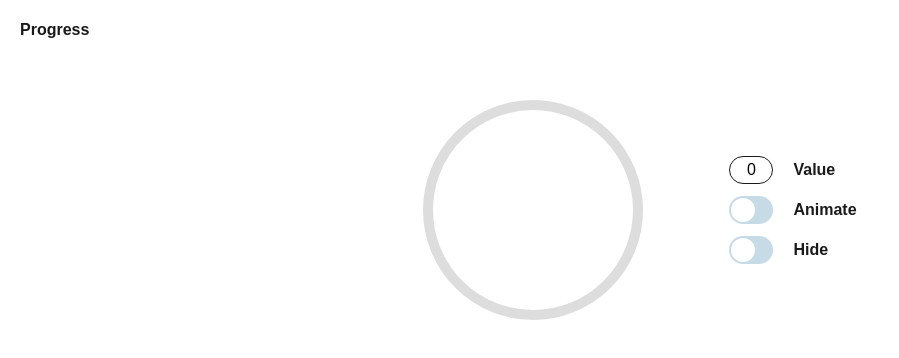
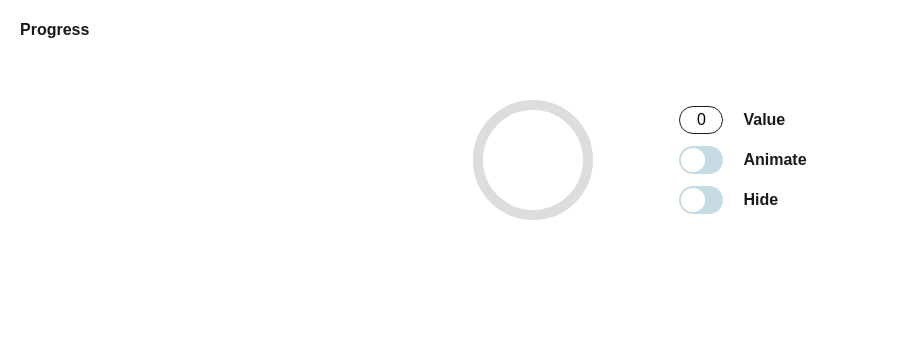
Before and after one commit to Solocomrade1101/ProgressBar, a plain HTML site: page index.html in a window 1280 px wide. Shown: the whole page, without its empty margins (0-899 px from the left). Drawn offline with Linux system fonts and the light colour scheme.

Commit message:
refresh styles

```diff
--- a/index.html
+++ b/index.html
@@ -8,6 +8,6 @@
     <script src="api/index.js" type="module"></script>
 </head>
 <body>
-    <div style="padding: 20px" class="progress-block-container" data-color="#0852ad" data-size="220"></div>
+    <div style="padding: 20px" class="progress-block-container" data-color="#0852ad" data-size="120"></div>
 </body>
 </html>
```
